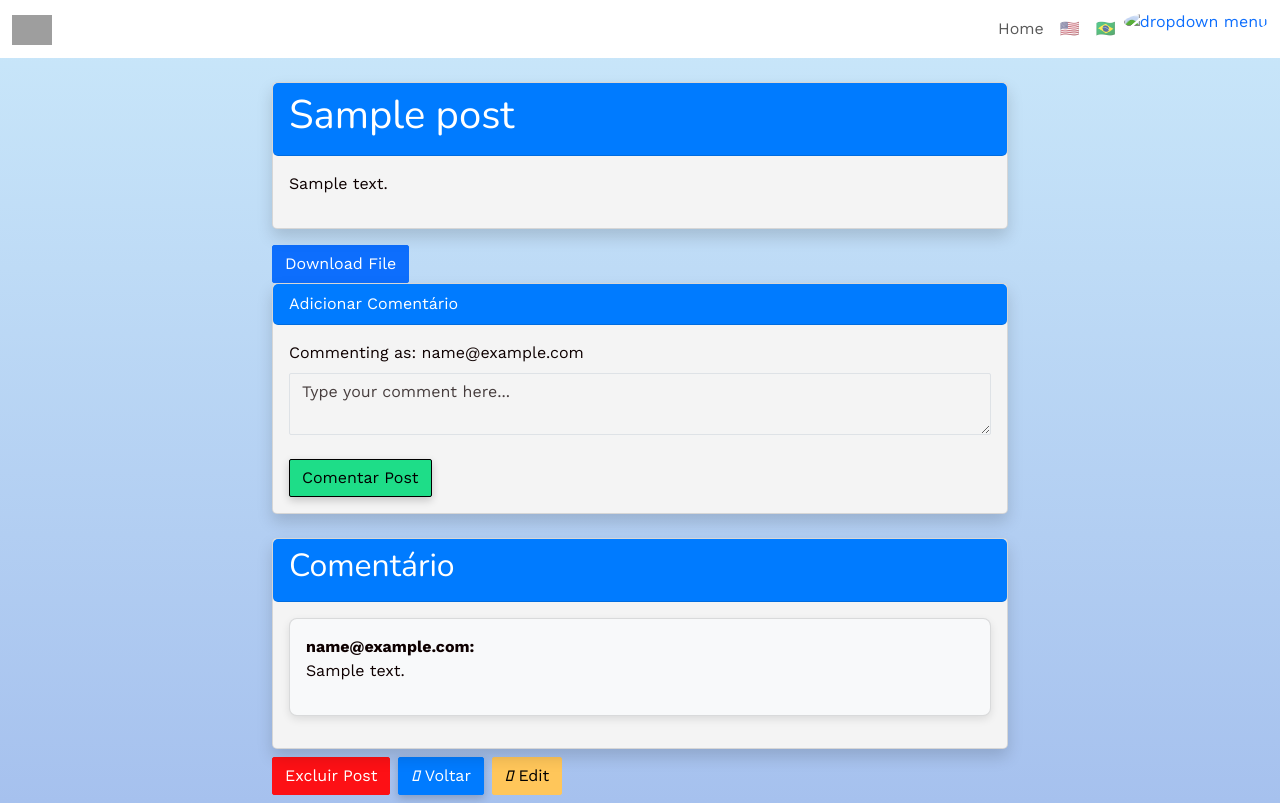
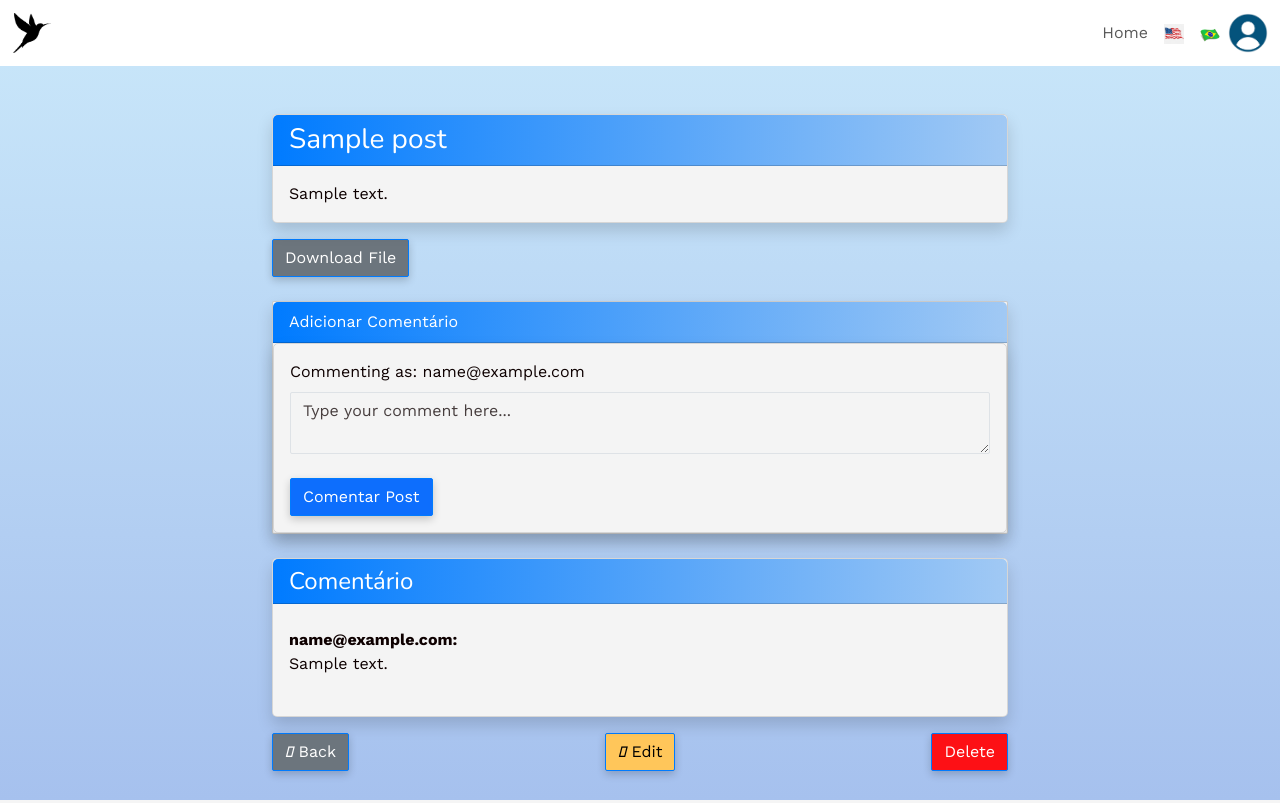
Before and after one commit to nagato94/desafio-maino, a Rails app: page /posts/1 in a window 1280 px wide. Run offline with Rails 7, Linux system fonts and the light colour scheme; a user stored in the database is signed in; tables that the repository leaves empty hold one stand-in row (values such as "Sample post"); style sheets or scripts are compiled from the project's sources; parts of the project's set-up code (start-up, migrations or seed data) failed here and were passed over; some libraries are stand-ins or nearby versions; grey boxes are pictures that could not be loaded.

Commit message:
adcionado mais estilos

```diff
--- a/app/assets/stylesheets/components/_btn.scss
+++ b/app/assets/stylesheets/components/_btn.scss
@@ -1,6 +1,13 @@
 /* Estilo para os botões customizados */
 .btn-custom {
   background-color: #007bff;
+  border-color: #007bff;
+  color: #fff;
+  border-radius: 2px; /* Bordas arredondadas */
+  box-shadow: 0 0.2rem 0.5rem rgba(0, 0, 0, 0.2); /* Sombra */
+}
+
+.btn{
   border-color: #007bff;
   color: #fff;
   border-radius: 2px; /* Bordas arredondadas */
@@ -25,3 +32,8 @@
     color: #fff;
   }
 }
+
+.btn-new:hover{
+  transition: 0.5s;
+  transform: scale(1.1);
+}
--- a/app/assets/stylesheets/components/_card.scss
+++ b/app/assets/stylesheets/components/_card.scss
@@ -2,13 +2,14 @@
   border: 1px solid rgba(0, 0, 0, 0.125);
   border-radius: 5px !important; /* Bordas arredondadas */
   box-shadow: 0 0.5rem 1rem rgba(0, 0, 0, 0.15); /* Sombra */
+  &:hover {
+    transition: 0.5s ease-in-out;
+    transform: scale(1.1);
+  }
 }
 
-
-.card-header-custom {
-  background-color: #007bff;
+.card-bg-header{
+  background-image: linear-gradient(to right, #007bff, #a1c9f4);
   color: #fff;
-  border-bottom: 1px solid rgba(0, 0, 0, 0.125);
-  border-radius: 5px !important; /* Bordas arredondadas */
-
+  border-radius: 5px 5px 0 0 !important; /* Bordas arredondadas */
 }
--- a/app/assets/stylesheets/components/_paginator.scss
+++ b/app/assets/stylesheets/components/_paginator.scss
@@ -9,6 +9,7 @@ a {
   .page-item {
     margin: 0 5px;
     text-decoration: none;
+    margin-bottom: 20px;
     &.active .page-link {
       color: #fff;
       background-color: #007bff;
--- a/app/views/layouts/application.html.erb
+++ b/app/views/layouts/application.html.erb
@@ -8,6 +8,7 @@
 
     <%= stylesheet_link_tag "application", "data-turbo-track": "reload" %>
     <%= javascript_importmap_tags %>
+     <%= favicon_link_tag 'logo.png' %>
   </head>
 
   <body><%= render "shared/navbar" %>
--- a/app/views/posts/new.html.erb
+++ b/app/views/posts/new.html.erb
@@ -42,7 +42,7 @@
                       placeholder: "Example: tag1" %>
             </div>
             <div class="mb-3">
-              <%= f.button :submit, "Create Post", class: "btn-comment" %>
+              <%= f.button :submit, t("posts.create_post"), class: "btn-comment" %>
             </div>
             <%= f.file_field :file %>
             <%= form_with model: @post, local: true do |form| %>
--- a/app/views/posts/show.html.erb
+++ b/app/views/posts/show.html.erb
@@ -1,51 +1,43 @@
-<div class="container mt-4">
-
+<div class="container mt-5">
   <div class="row justify-content-center">
     <div class="col-md-8">
-      <div class="card card-custom mb-3">
-        <div class="card-header card-header-custom">
-          <h1><%= @post.title %></h1>
+      <div class="card card-custom shadow ">
+        <div class="card-header card-bg-header text-white ">
+          <h1 class="h3 mb-0 "><%= @post.title %></h1>
         </div>
         <div class="card-body">
-          <p><%= @post.body %></p>
+          <p class="card-text"><%= @post.body %></p>
         </div>
       </div>
-      <%= link_to 'Download File', download_post_path(@post), class: 'btn btn-primary' %>
 
-      <div class="card card-custom">
-        <div class="card-header card-header-custom">
-         <%= t("posts.add_comment")  %>
+      <%= link_to 'Download File', download_post_path(@post), class: 'btn btn-secondary mt-3' %>
+
+      <!-- Comments Section -->
+      <div class="card shadow mt-4">
+        <div class="card-header card-bg-header text-white">
+          <%= t("posts.add_comment") %>
         </div>
-        <div class="card-body">
-          <%= simple_form_for([@post, @post.comments.build], html: { class: 'form-horizontal' }) do |form| %>
+        <div class="card-body card-custom">
+          <%= simple_form_for([@post, @post.comments.build], html: { class: 'form' }) do |form| %>
             <% if user_signed_in? %>
-              <p class="mb-2">Commenting as:
-                <%= current_user.email %></p>
+              <p class="mb-2">Commenting as: <%= current_user.email %></p>
             <% else %>
               <p class="mb-2">Commenting as: Anonymous</p>
             <% end %>
-            <%= form.input :body,
-                       required: true,
-                       as: :text,
-                       label: false,
-                       placeholder: "Type your comment here...",
-                       input_html: {
-                         class: "form-control",
-                       } %>
-
-            <%= form.button :submit, t("posts.post_comment"), class: "btn btn-comment mt-2" %>
+            <%= form.input :body, required: true, as: :text, label: false, placeholder: "Type your comment here...", input_html: { class: "form-control" } %>
+            <%= form.button :submit, t("posts.post_comment"), class: "btn btn-primary mt-2" %>
           <% end %>
         </div>
       </div>
 
-      <div class="card card-custom mt-4">
-        <div class="card-header card-header-custom">
-            <h2><%= t("posts.comment") %></h2>
+      <div class="card shadow mt-4 card-custom">
+        <div class="card-header card-bg-header text-white">
+          <h2 class="h4 mb-0"><%= t("posts.comment") %></h2>
         </div>
         <div class="card-body">
           <% @post.comments.each do |comment| %>
             <% unless comment.body.blank? %>
-              <div class="comment comment-custom">
+              <div class="py-2">
                 <strong><%= comment.user ? comment.user.email : t("posts.anonimo") %>:</strong>
                 <p><%= comment.body %></p>
               </div>
@@ -53,31 +45,20 @@
           <% end %>
         </div>
       </div>
-      <div class=" d-flex my-2">
-  <% if user_signed_in? && current_user == @post.user %>
-    <%# deletar um post se o usuario for o dono do post %>
-    <%= link_to post_path(@post),
-      method: :delete,
-      data: {
-        turbo_method: :delete,
-        turbo_confirm: "Are you sure you want to delete this post?",
-      },
-      class: "btn btn-danger text-white",
-      method: :delete do %>
-      <i class="fas fa-trash-alt mr-2"></i> <%= t("posts.delete_post") %>
-    <% end %>
-  <% end %>
 
-  <%= link_to root_path, class: 'btn btn-primary btn-custom mx-2' do %>
-    <i class="fas fa-arrow-left mr-2"></i> <%= t("posts.btn_back")
-   %> <% end %>
-
-   <%= link_to edit_post_path(@post), class: 'btn btn-info' do %>
-  <i class="fas fa-edit"></i> Edit
-<% end %>
-
-</div>
-
+      <!-- Action buttons -->
+      <div class="d-flex justify-content-between my-3">
+        <%= link_to root_path, class: 'btn btn-secondary' do %>
+          <i class="fas fa-arrow-left"></i> Back
+        <% end %>
+        <% if user_signed_in? && current_user == @post.user %>
+          <%= link_to edit_post_path(@post), class: 'btn btn-info text-black' do %>
+            <i class="fas fa-edit"></i> Edit
+          <% end %>
+          <%= link_to post_path(@post), method: :delete, data: { turbo_confirm: "Are you sure you want to delete this post?" }, class: "btn btn-danger text-white" do %>
+            <i class="fas fa-trash-alt"></i> Delete
+          <% end %>
+        <% end %>
       </div>
     </div>
   </div>
--- a/app/views/shared/_navbar.html.erb
+++ b/app/views/shared/_navbar.html.erb
@@ -1,7 +1,7 @@
 <div class="navbar navbar-expand-sm navbar-light navbar-lewagon">
   <div class="container-fluid">
     <%= link_to root_path, class: "navbar-brand" do %>
-      <%= image_tag "https://raw.githubusercontent.com/lewagon/fullstack-images/master/uikit/logo.png" %>
+      <%= image_tag "logo.png" %>
     <% end %>
 
     <button
@@ -20,13 +20,20 @@
       <ul class="navbar-nav me-auto">
         <% if user_signed_in? %>
           <li class="nav-item active">
-            <%= link_to "Home", "#", class: "nav-link" %>
+            <%= link_to "Home", root_path, class: "nav-link" %>
           </li>
           <li class="nav-item">
-            <%= link_to t("flag.🇺🇸"), url_for(locale: :en), class: "nav-link" %>
+            <%= link_to url_for(locale: :en), class: "nav-link" do %>
+              <%= image_tag "us.png", alt: "English", style: "width: 20px;" %>
+            <% end %>
           </li>
-          <li><%= link_to t("flag.🇧🇷"), url_for(locale: :"pt-BR"), class: "nav-link" %>
+
+          <li class="nav-item">
+            <%= link_to url_for(locale: :"pt-BR"), class: "nav-link" do %>
+              <%= image_tag "br.png", alt: "Português", style: "width: 20px;" %>
+            <% end %>
           </li>
+
           <li class="nav-item dropdown">
             <a
               href="#"
@@ -36,9 +43,7 @@
               aria-haspopup="true"
               aria-expanded="false"
             >
-              <%= image_tag "https://kitt.lewagon.com/placeholder/users/ssaunier",
-              class: "avatar",
-              alt: "dropdown menu" %>
+              <%= image_tag "user.png", class: "avatar", alt: "dropdown menu" %>
             </a>
             <div class="dropdown-menu dropdown-menu-end" aria-labelledby="navbarDropdown">
               <%= link_to "Action", "#", class: "dropdown-item" %>
--- a/config/locales/en.yml
+++ b/config/locales/en.yml
@@ -16,6 +16,7 @@ en:
     new_post: "New Post"
     btn_back: "Back"
     btn_create: "Create"
+    create_post: "Create Post"
     delete_post: "Delete Post"
     post_comment: "Post Comment"
     anonimo: "Anonymous said"
--- a/config/locales/pt-BR.yml
+++ b/config/locales/pt-BR.yml
@@ -26,6 +26,7 @@ pt-BR:
     btn_back: "Voltar"
     btn_create: "Criar"
     delete_post: "Excluir Post"
+    create_post: "Criar Post"
     post_comment: "Comentar Post"
     anonimo: "Anônimo disse"
     comment: "Comentário"
```
Also changed, not shown: app/views/devise/registrations/edit.html.erb (+37 -17 lines), app/views/posts/index.html.erb (+5 -3 lines), app/assets/images/br.png (added), app/assets/images/logo.png (added), app/assets/images/us.png (added), app/assets/images/user.png.
